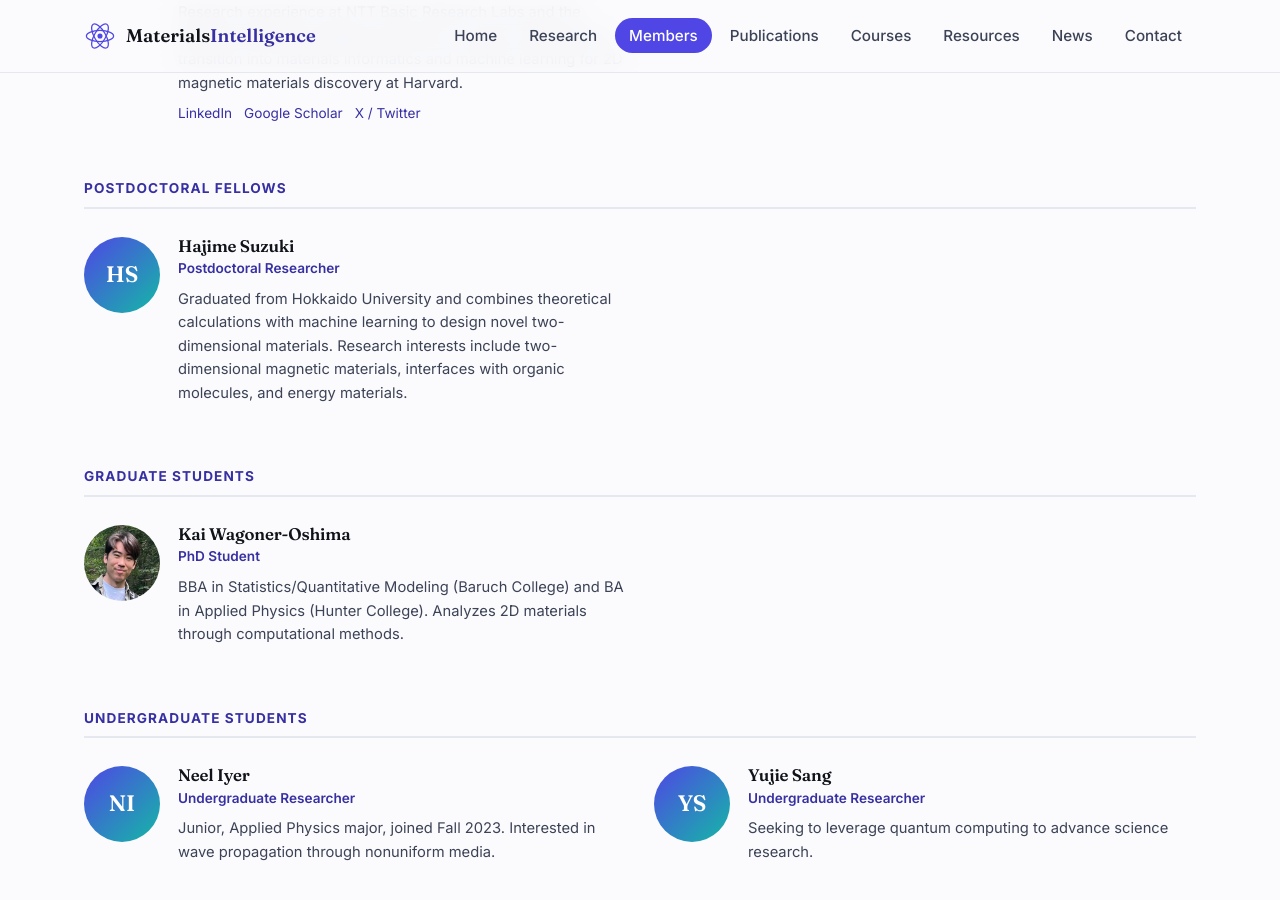
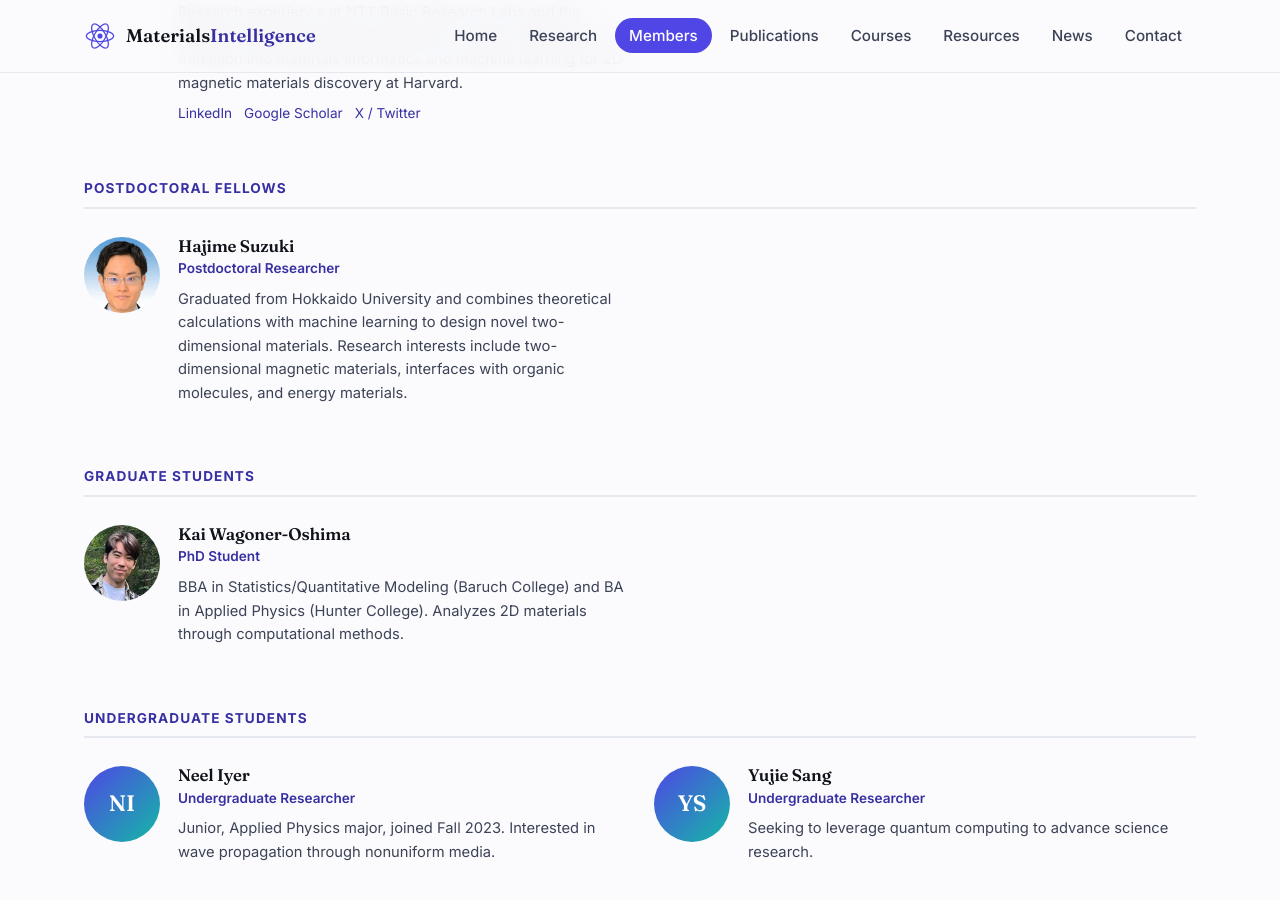
Before and after one commit to quantum-intelligence/materials-intelligence-website, a Jekyll site: the page built from members/index.html, in a window 1280 px wide and 900 px high, scrolled down 596 px. Built offline with Jekyll 4.4.1, drawn with Linux system fonts in a browser that asks for light colours.

Commit message:
Add photo for Hajime Suzuki
Co-Authored-By: Claude Opus 5.5 <noreply@anthropic.com>

```diff
--- a/_data/members.yml
+++ b/_data/members.yml
@@ -22,6 +22,7 @@
     - name: Hajime Suzuki
       role: Postdoctoral Researcher
       initials: HS
+      photo: /assets/img/members/hajime-suzuki.jpg
       bio: >-
         Graduated from Hokkaido University and combines theoretical
         calculations with machine learning to design novel two-dimensional
```
Also changed, not shown: assets/img/members/hajime-suzuki.jpg (added).
